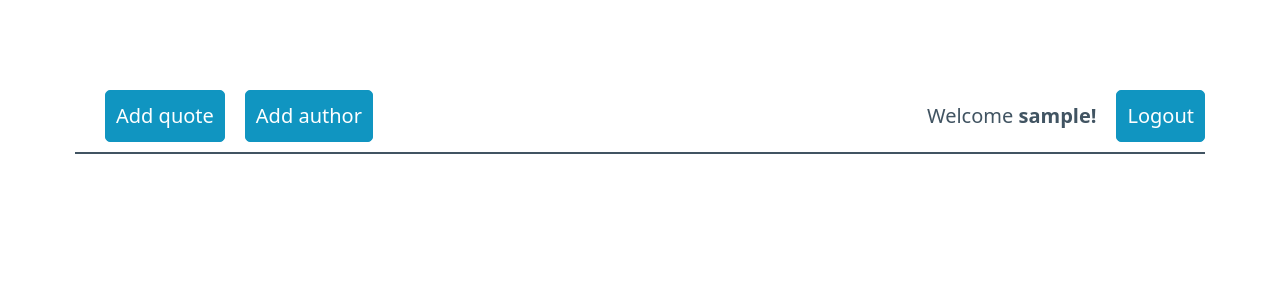
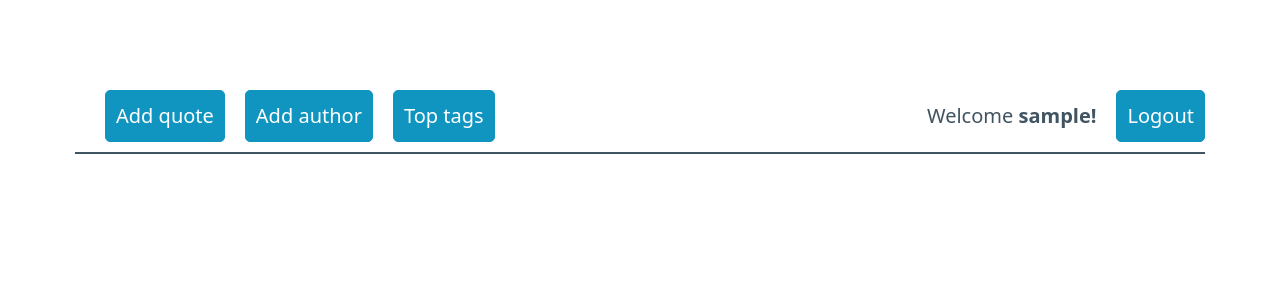
Before and after one commit to aleksVoit/django_app, a Django app: page / in a window 1280 px wide. Shown: the top 300 px of the page. Run offline with Django 5.2, Linux system fonts and the light colour scheme; the visitor is signed in with stand-in values (Sample User, id 1); data that the repository does not hold is empty; parts of the project's set-up code (start-up, migrations or seed data) failed here and were passed over.

Commit message:
top-tags parsing was done

```diff
--- a/quotes/quoteapp/templates/quoteapp/index.html
+++ b/quotes/quoteapp/templates/quoteapp/index.html
@@ -15,6 +15,7 @@
         <ul>
             <li><a href="{% url 'quoteapp:quote' %}" role="button">Add quote</a></li>
             <li><a href="{% url 'quoteapp:author' %}" role="button">Add author</a></li>
+            <li><a href="{% url 'quoteapp:top_tags' %}" role="button">Top tags</a></li>
         </ul>
         <ul>
             <li>Welcome <b>{{ user.username }}!</b></li>
--- a/quotes/quoteapp/urls.py
+++ b/quotes/quoteapp/urls.py
@@ -12,5 +12,6 @@ urlpatterns = [
     path('quotes_with_tag/<str:tag>', views.quotes_with_tag, name='quotes_with_tag'),
     path('detail_author/<str:author_name>', views.detail_author, name='detail_author'),
     path('delete_author/<str:author_id>', views.delete_author, name='delete_author'),
+    path('top_tags', views.top_tags, name='top_tags'),
 
 ]
--- a/quotes/quoteapp/views.py
+++ b/quotes/quoteapp/views.py
@@ -3,6 +3,7 @@ from django.shortcuts import render, redirect, get_object_or_404
 from .forms import AuthorForm, QuoteForm
 from .models import Quote, Author
 from django.contrib.auth.decorators import login_required
+from collections import Counter
 
 
 # Create your views here.
@@ -98,3 +99,16 @@ def quotes_with_tag(request, tag):
         if tag in q.tags:
             required_quotes.append(q)
     return render(request, 'quoteapp/quotes_with_tag.html', context={'quotes': required_quotes})
+
+
+def top_tags(request):
+    all_tags = list()
+    all_quotes = Quote.objects.all()
+    for q in all_quotes:
+        for tag in q.tags:
+            all_tags.append(tag)
+
+    tag_counter = Counter(all_tags)
+    most_common_tags = [tag[0] for tag in tag_counter.most_common(10)]
+
+    return render(request, 'quoteapp/top_tags.html', context={'tags': most_common_tags})
```
Also changed, not shown: quotes/quoteapp/templates/quoteapp/detail_quote.html (+0 -20 lines), quotes/quoteapp/templates/quoteapp/top_tags.html (added, +9 -0 lines).
